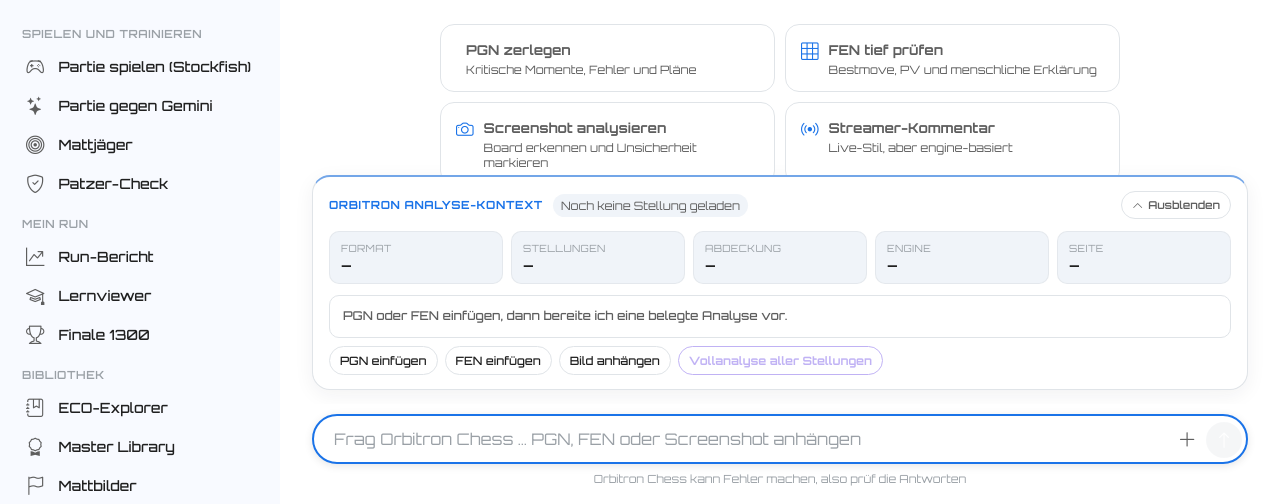
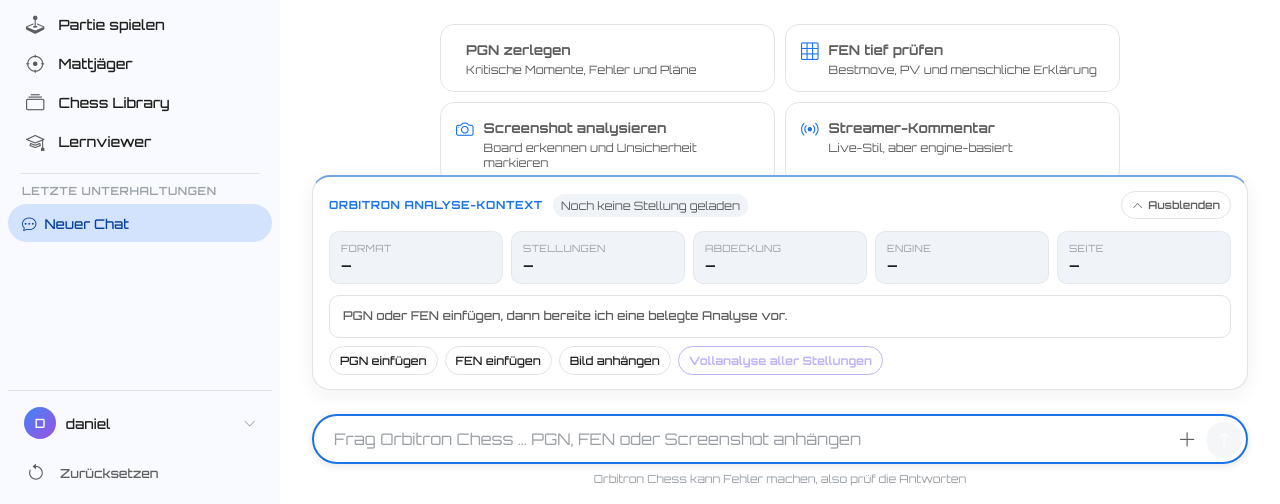
Before and after one commit to Babybounce500/chess-run-review, a plain HTML site: page orbitron/gemini-chat.html in a window 1280 px wide. Shown: the part 296-800 px from the top of the page. Drawn offline with nearby package versions, Linux system fonts and the light colour scheme; some icons are missing; a web font is replaced by a local one.

Commit message:
Orbitron Live: Sidebar konsolidiert
Co-Authored-By: Claude Sonnet 5.5 <noreply@anthropic.com>

```diff
--- a/orbitron/gemini-chat.html
+++ b/orbitron/gemini-chat.html
@@ -514,27 +514,10 @@ html,body,button,input,select,textarea{font-family:var(--neural-font)!important;
         <button class="nav-item" onclick="openChessModule('chess-center.html','Chess Center')"><i class="bi bi-bullseye"></i><span class="chess-nav-label">Chess Center</span></button>
         <button class="nav-item" onclick="openChessModule('neural-chess.html','Neural Chess')"><i class="bi bi-cpu"></i><span class="chess-nav-label">Neural Chess</span></button>
         <button class="nav-item" onclick="openChessModule('mobile-chess.html','Mobile Chess')"><i class="bi bi-controller"></i><span class="chess-nav-label">Mobile Chess</span></button>
-      </div>
-      <div class="nav-divider"></div>
-      <div class="convo-heading">Spielen und trainieren</div>
-      <div class="nav-section">
-        <button class="nav-item" onclick="OrbitronGame.openSetup('stockfish')"><i class="bi bi-controller"></i><span class="chess-nav-label">Partie spielen (Stockfish)</span></button>
-        <button class="nav-item" onclick="OrbitronGame.openSetup('gemini')"><i class="bi bi-stars"></i><span class="chess-nav-label">Partie gegen Gemini</span></button>
-        <button class="nav-item" onclick="OrbitronGame.openMateTrainer()"><i class="bi bi-bullseye"></i><span class="chess-nav-label">Mattjäger</span></button>
-        <button class="nav-item" onclick="OrbitronGame.openPatzerCheck()"><i class="bi bi-shield-check"></i><span class="chess-nav-label">Patzer-Check</span></button>
-      </div>
-      <div class="convo-heading">Mein Run</div>
-      <div class="nav-section">
-        <button class="nav-item" onclick="openChessModule('https://babybounce500.github.io/chess-run-review/','Run-Bericht')"><i class="bi bi-graph-up-arrow"></i><span class="chess-nav-label">Run-Bericht</span></button>
+        <button class="nav-item" onclick="OrbitronGame.openSetup('stockfish')"><i class="bi bi-joystick"></i><span class="chess-nav-label">Partie spielen</span></button>
+        <button class="nav-item" onclick="OrbitronGame.openMateTrainer()"><i class="bi bi-crosshair"></i><span class="chess-nav-label">Mattjäger</span></button>
+        <button class="nav-item" onclick="window.location.href='CLAUDE-ADDONS/library-index.html'"><i class="bi bi-collection"></i><span class="chess-nav-label">Chess Library</span></button>
         <button class="nav-item" onclick="openChessModule('https://babybounce500.github.io/chess-run-review/musterpartien/','Lernviewer')"><i class="bi bi-mortarboard"></i><span class="chess-nav-label">Lernviewer</span></button>
-        <button class="nav-item" onclick="openChessModule('https://babybounce500.github.io/chess-run-review/musterpartien/#mate','Matt und Taktik')"><i class="bi bi-trophy"></i><span class="chess-nav-label">Finale 1300</span></button>
-      </div>
-      <div class="convo-heading">Bibliothek</div>
-      <div class="nav-section">
-        <button class="nav-item" onclick="openChessModule('CLAUDE-ADDONS/eco-explorer.html','ECO-Explorer')"><i class="bi bi-journal-bookmark"></i><span class="chess-nav-label">ECO-Explorer</span></button>
-        <button class="nav-item" onclick="openChessModule('CLAUDE-ADDONS/master-library.html','Master Library')"><i class="bi bi-award"></i><span class="chess-nav-label">Master Library</span></button>
-        <button class="nav-item" onclick="openChessModule('CLAUDE-ADDONS/checkmate-library.html','Mattbilder')"><i class="bi bi-flag"></i><span class="chess-nav-label">Mattbilder</span></button>
-        <button class="nav-item" onclick="openChessModule('gemini-player.html','Gemini Player')"><i class="bi bi-chat-square-dots"></i><span class="chess-nav-label">Gemini Player</span></button>
       </div>
       <div class="nav-divider"></div>
       <div class="convo-section">
```
